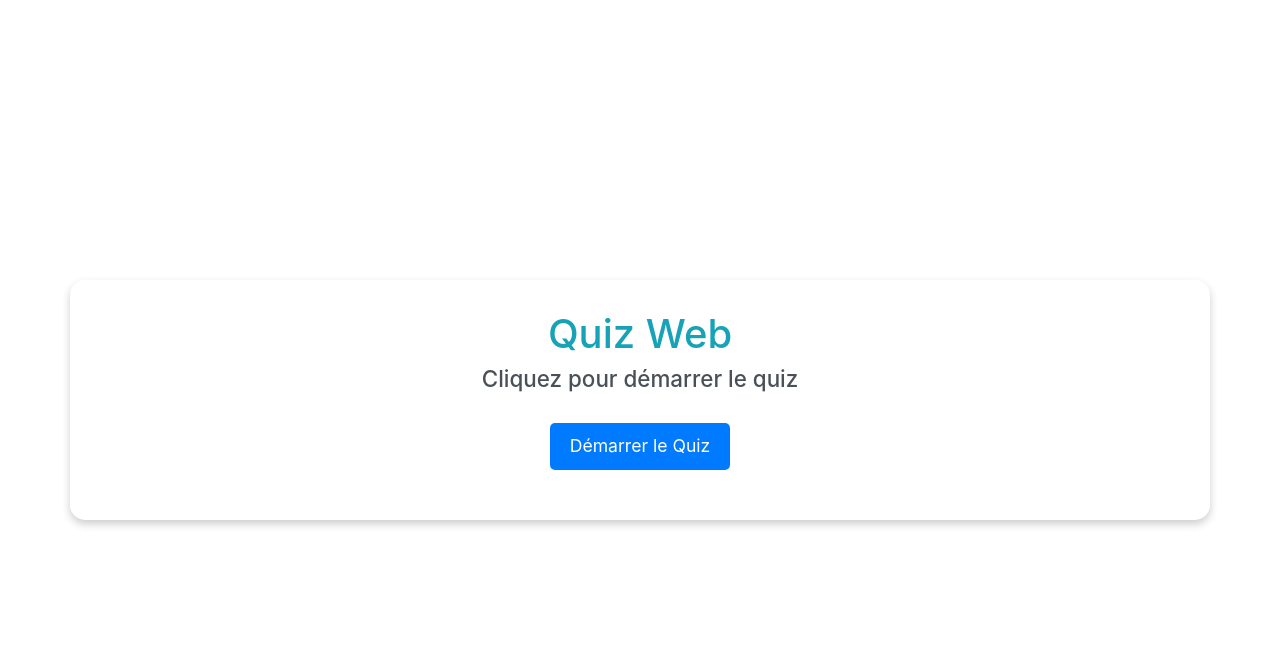
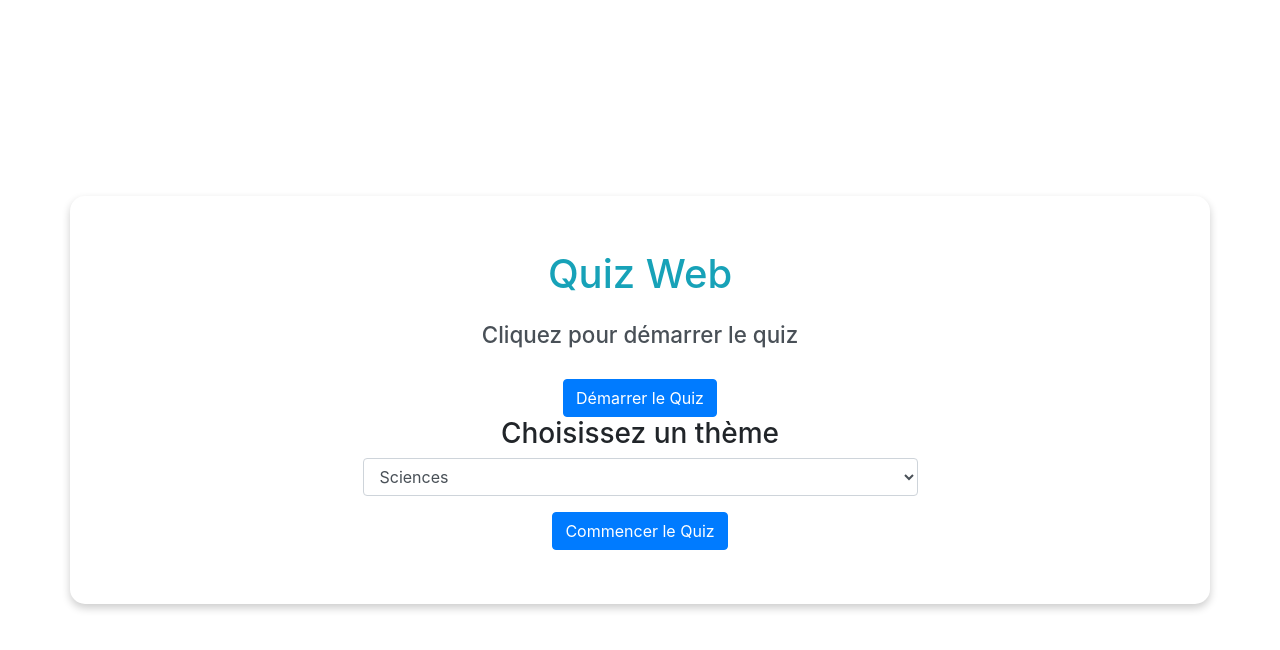
Before and after one commit to Mohamed-Akaaouch/SAE-302, a Flask app: page / in a window 1280 px wide. Shown: the top 650 px of the page. Run offline with Flask 3, Linux system fonts and the light colour scheme; some libraries are stand-ins or nearby versions.

Commit message:
ajout </div> pour choix du quiz

```diff
--- a/templates/index.html
+++ b/templates/index.html
@@ -7,20 +7,58 @@
     <!-- Lien vers le fichier CSS externe -->
     <link rel="stylesheet" href="{{ url_for('static', filename='styles.css') }}">
     <!-- Bootstrap CSS -->
-<link href="https://stackpath.bootstrapcdn.com/bootstrap/4.5.2/css/bootstrap.min.css" rel="stylesheet">
-
+    <link href="https://stackpath.bootstrapcdn.com/bootstrap/4.5.2/css/bootstrap.min.css" rel="stylesheet">
 </head>
 <body>
     <div class="container">
-        <h1>Quiz Web</h1>
+        <h1 class="my-4 text-center text-info">Quiz Web</h1>
+
+        <!-- Section Quiz -->
         <div id="quiz-container">
             <h2 id="question">Cliquez pour démarrer le quiz</h2>
             <div id="options"></div>
-            <div id="timer"></div>
-            <button class="start-btn" onclick="startQuiz()">Démarrer le Quiz</button>
+            <div id="timer" class="my-2"></div>
+            <button class="start-btn btn btn-primary" onclick="startQuiz()">Démarrer le Quiz</button>
         </div>
-        <p id="result"></p>
+
+        <!-- Section Résultats -->
+        <div id="result-section" style="display: none;">
+            <h2>Quiz terminé !</h2>
+            <p id="result">Votre score final est : 0</p>
+            <button class="btn btn-success restart-btn" onclick="restartQuiz()">Recommencer</button>
+        </div>
+        <!-- Choisir un quiz -->
+        <div id="theme-selection" class="mb-4 text-center">
+            <h3>Choisissez un thème</h3>
+            <select id="theme-select" class="form-control w-50 mx-auto">
+                <option value="Sciences">Sciences</option>
+                <option value="Art et Littérature">Art et Littérature</option>
+                <option value="Géographie">Géographie</option>
+                 <option value="Aléatoire">Quizz Aléatoire</option>
+            </select>
+            <button class="btn btn-primary mt-3" onclick="startQuiz()">Commencer le Quiz</button>
+        </div>
+
+        <!-- Tableau des scores -->
+        <div id="score-section" style="display: none;">
+            <h2 class="mb-4">Classement des Scores</h2>
+            <table id="score-table" class="table table-bordered table-striped">
+                <thead>
+                    <tr>
+                        <th>Nom du Joueur</th>
+                        <th>Thème</th>
+                        <th>Score</th>
+                        <th>Date</th>
+                    </tr>
+                </thead>
+                <tbody id="score-body">
+                    <!-- Les scores seront remplis dynamiquement -->
+                </tbody>
+            </table>
+            <button class="btn btn-warning restart-btn" onclick="restartQuiz()">Recommencer</button>
+        </div>
     </div>
+
     <script>
         let currentQuestionIndex = 0;
         let quizData = [];
@@ -36,6 +74,9 @@
                 currentQuestionIndex = 0;
                 score = 0;
                 displayQuestion();
+                document.getElementById('result-section').style.display = 'none';
+                document.getElementById('score-section').style.display = 'none';
+                document.getElementById('quiz-container').style.display = 'block';
             } else {
                 alert("Aucune question disponible.");
             }
@@ -53,7 +94,7 @@
                 if (option) {
                     const button = document.createElement('button');
                     button.innerText = option;
-                    button.className = "option-btn";
+                    button.className = "option-btn btn btn-outline-success btn-block my-2";
                     button.onclick = () => checkAnswer(questionData.id, option, questionData.points);
                     optionsDiv.appendChild(button);
                 }
@@ -97,12 +138,55 @@
             if (currentQuestionIndex < quizData.length) {
                 displayQuestion();
             } else {
-                document.getElementById('quiz-container').innerHTML = `
-                    <h2>Quiz terminé !</h2>
-                    <p>Votre score final est : ${score}</p>
-                    <button class="start-btn" onclick="startQuiz()">Recommencer</button>
+                document.getElementById('quiz-container').style.display = 'none';
+                document.getElementById('result').innerText = `Votre score final est : ${score}`;
+                document.getElementById('result-section').style.display = 'block';
+                saveScore();
+            }
+        }
+
+        // Fonction pour enregistrer le score
+        async function saveScore() {
+            const nom_joueur = prompt("Entrez votre nom pour enregistrer le score :");
+            const theme = quizData[0].theme || "Général"; // Exemple de thème
+            const response = await fetch('/save_score', {
+                method: 'POST',
+                headers: { 'Content-Type': 'application/json' },
+                body: JSON.stringify({ nom_joueur, theme, score })
+            });
+
+            if (response.ok) {
+                fetchScores();
+            }
+        }
+
+        // Fonction pour récupérer les scores et les afficher
+        async function fetchScores() {
+            const response = await fetch('/get_scores');
+            const data = await response.json();
+
+            const scoreBody = document.getElementById('score-body');
+            scoreBody.innerHTML = ''; // Réinitialiser le tableau
+
+            data.scores.forEach(score => {
+                const row = `
+                    <tr>
+                        <td>${score[0]}</td>
+                        <td>${score[1]}</td>
+                        <td>${score[2]}</td>
+                        <td>${score[3]}</td>
+                    </tr>
                 `;
-            }
+                scoreBody.innerHTML += row;
+            });
+
+            document.getElementById('score-section').style.display = 'block';
+        }
+
+        function restartQuiz() {
+            document.getElementById('score-section').style.display = 'none';
+            document.getElementById('result-section').style.display = 'none';
+            startQuiz();
         }
     </script>
 </body>
```
Also changed, not shown: quiz_game.db.
